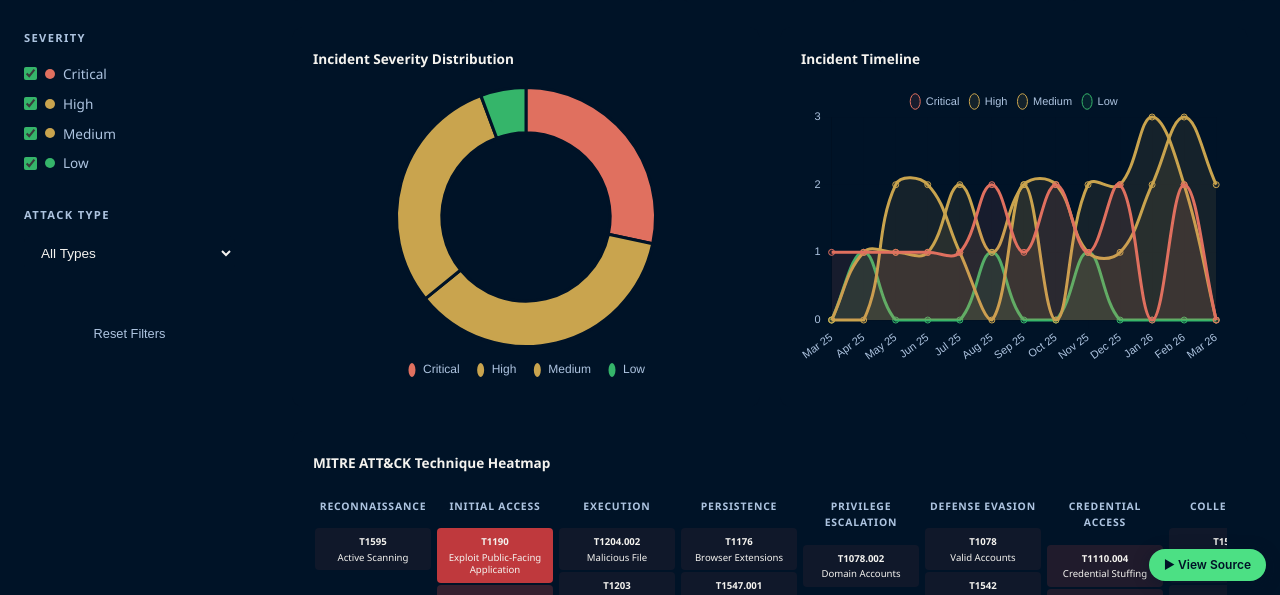
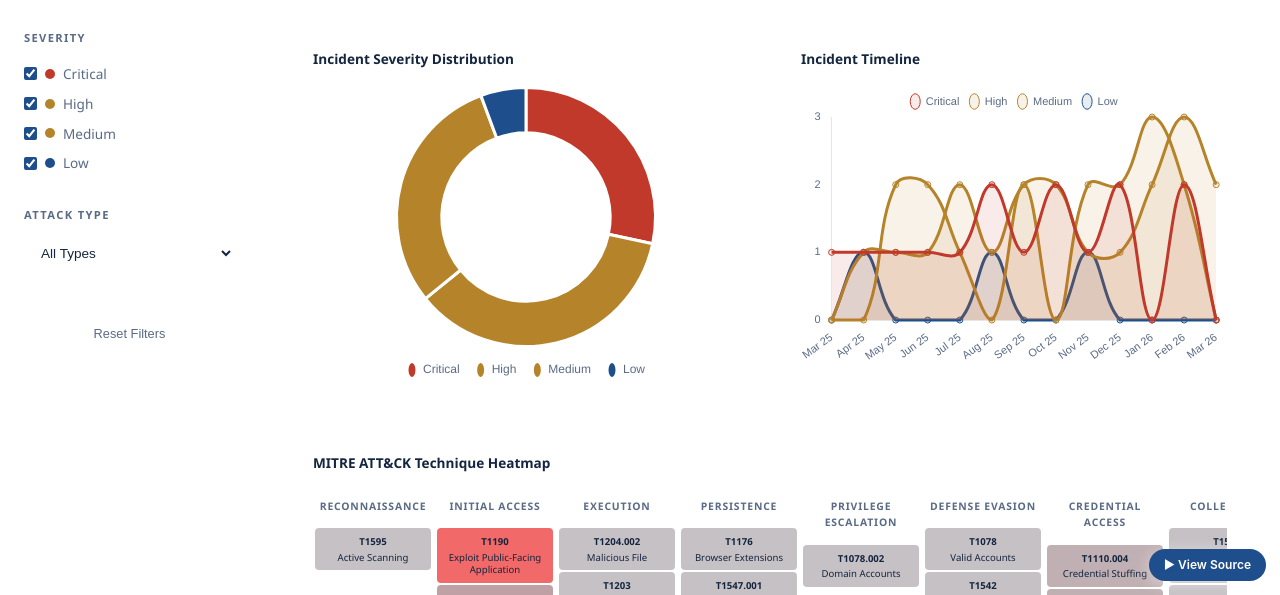
Before and after one commit to Freddricklogan/cybersecurity-incident-dashboard, a plain HTML site: page index.html in a window 1280 px wide. Shown: the part 205-800 px from the top of the page. Drawn offline with nearby package versions, Linux system fonts and the light colour scheme.

Commit message:
Re-theme app pages to light executive: white background, blue and gold accents, navy text

```diff
--- a/css/style.css
+++ b/css/style.css
@@ -1,19 +1,19 @@
 * { margin: 0; padding: 0; box-sizing: border-box; }
 
 :root {
-    --bg-primary: #001327;
-    --bg-secondary: #001327;
-    --bg-card: #001327;
-    --border: #001327;
-    --text-primary: #f4f3ef;
-    --text-secondary: #adc4e0;
-    --text-muted: #adc4e0;
-    --critical: #e0705f;
-    --high: #c9a44e;
-    --medium: #c9a44e;
-    --low: #35b56a;
-    --accent: #35b56a;
-    --accent-dim: rgba(53, 181, 106, 0.15);
+    --bg-primary: #ffffff;
+    --bg-secondary: #ffffff;
+    --bg-card: #ffffff;
+    --border: #ffffff;
+    --text-primary: #14263f;
+    --text-secondary: #5a6b86;
+    --text-muted: #5a6b86;
+    --critical: #c0392b;
+    --high: #b5842a;
+    --medium: #b5842a;
+    --low: #1f4e8c;
+    --accent: #1f4e8c;
+    --accent-dim: rgba(31, 78, 140, 0.15);
 }
 
 body {
@@ -354,7 +354,7 @@ select:focus {
     font-size: 0.75rem;
     text-align: left;
     color: var(--text-secondary);
-    box-shadow: 0 4px 12px rgba(0, 19, 39,0.4);
+    box-shadow: 0 4px 12px rgba(255, 255, 255,0.4);
 }
 
 .mitre-cell:hover .mitre-tooltip {
@@ -421,12 +421,12 @@ thead th.sorted .sort-icon {
 }
 
 tbody tr {
-    border-bottom: 1px solid rgba(0, 19, 39, 0.5);
+    border-bottom: 1px solid rgba(255, 255, 255, 0.5);
     transition: background 0.15s;
 }
 
 tbody tr:hover {
-    background: rgba(53, 181, 106, 0.05);
+    background: rgba(31, 78, 140, 0.05);
 }
 
 tbody td {
@@ -445,10 +445,10 @@ tbody td {
     letter-spacing: 0.05em;
 }
 
-.severity-badge.critical { background: rgba(224, 112, 95,0.15); color: var(--critical); }
-.severity-badge.high { background: rgba(201, 164, 78,0.15); color: var(--high); }
-.severity-badge.medium { background: rgba(201, 164, 78,0.15); color: var(--medium); }
-.severity-badge.low { background: rgba(53, 181, 106,0.15); color: var(--low); }
+.severity-badge.critical { background: rgba(192, 57, 43,0.15); color: var(--critical); }
+.severity-badge.high { background: rgba(181, 132, 42,0.15); color: var(--high); }
+.severity-badge.medium { background: rgba(181, 132, 42,0.15); color: var(--medium); }
+.severity-badge.low { background: rgba(31, 78, 140,0.15); color: var(--low); }
 
 .status-tag {
     display: inline-block;
@@ -458,10 +458,10 @@ tbody td {
     font-weight: 500;
 }
 
-.status-tag.open { background: rgba(224, 112, 95,0.1); color: var(--critical); }
-.status-tag.investigating { background: rgba(201, 164, 78,0.1); color: var(--high); }
-.status-tag.contained { background: rgba(201, 164, 78,0.1); color: var(--medium); }
-.status-tag.resolved { background: rgba(53, 181, 106,0.1); color: var(--low); }
+.status-tag.open { background: rgba(192, 57, 43,0.1); color: var(--critical); }
+.status-tag.investigating { background: rgba(181, 132, 42,0.1); color: var(--high); }
+.status-tag.contained { background: rgba(181, 132, 42,0.1); color: var(--medium); }
+.status-tag.resolved { background: rgba(31, 78, 140,0.1); color: var(--low); }
 
 /* Scrollbar */
 ::-webkit-scrollbar { width: 6px; height: 6px; }
--- a/index.html
+++ b/index.html
@@ -119,6 +119,6 @@
 
     <script src="js/mitre.js"></script>
     <script src="js/dashboard.js"></script>
-<a id="view-src" href="https://github.com/Freddricklogan/cybersecurity-incident-dashboard" target="_blank" rel="noopener" title="View source on GitHub" style="position:fixed;right:14px;bottom:14px;z-index:99999;font:600 12px/1 -apple-system,system-ui,sans-serif;color:#001327;background:#4ce084;border-radius:999px;padding:10px 15px;text-decoration:none;box-shadow:0 3px 16px rgba(0, 19, 39,.45)">&#9654; View Source</a>
+<a id="view-src" href="https://github.com/Freddricklogan/cybersecurity-incident-dashboard" target="_blank" rel="noopener" title="View source on GitHub" style="position:fixed;right:14px;bottom:14px;z-index:99999;font:600 12px/1 -apple-system,system-ui,sans-serif;color:#ffffff;background:#1f4e8c;border-radius:999px;padding:10px 15px;text-decoration:none;box-shadow:0 3px 16px rgba(255, 255, 255,.45)">&#9654; View Source</a>
 </body>
 </html>
--- a/js/dashboard.js
+++ b/js/dashboard.js
@@ -50,8 +50,8 @@ function renderSeverityChart() {
             labels: Object.keys(counts),
             datasets: [{
                 data: Object.values(counts),
-                backgroundColor: ['#e0705f', '#c9a44e', '#c9a44e', '#35b56a'],
-                borderColor: '#001327',
+                backgroundColor: ['#c0392b', '#b5842a', '#b5842a', '#1f4e8c'],
+                borderColor: '#ffffff',
                 borderWidth: 3
             }]
         },
@@ -62,7 +62,7 @@ function renderSeverityChart() {
             plugins: {
                 legend: {
                     position: 'bottom',
-                    labels: { color: '#adc4e0', padding: 16, usePointStyle: true, pointStyleWidth: 10, font: { size: 12 } }
+                    labels: { color: '#5a6b86', padding: 16, usePointStyle: true, pointStyleWidth: 10, font: { size: 12 } }
                 }
             }
         }
@@ -95,10 +95,10 @@ function renderTimelineChart() {
         data: {
             labels,
             datasets: [
-                { label: 'Critical', data: sortedKeys.map(k => monthly[k].Critical), borderColor: '#e0705f', backgroundColor: 'rgba(224, 112, 95,0.1)', fill: true, tension: 0.4 },
-                { label: 'High', data: sortedKeys.map(k => monthly[k].High), borderColor: '#c9a44e', backgroundColor: 'rgba(201, 164, 78,0.1)', fill: true, tension: 0.4 },
-                { label: 'Medium', data: sortedKeys.map(k => monthly[k].Medium), borderColor: '#c9a44e', backgroundColor: 'rgba(201, 164, 78,0.1)', fill: true, tension: 0.4 },
-                { label: 'Low', data: sortedKeys.map(k => monthly[k].Low), borderColor: '#35b56a', backgroundColor: 'rgba(53, 181, 106,0.1)', fill: true, tension: 0.4 }
+                { label: 'Critical', data: sortedKeys.map(k => monthly[k].Critical), borderColor: '#c0392b', backgroundColor: 'rgba(192, 57, 43,0.1)', fill: true, tension: 0.4 },
+                { label: 'High', data: sortedKeys.map(k => monthly[k].High), borderColor: '#b5842a', backgroundColor: 'rgba(181, 132, 42,0.1)', fill: true, tension: 0.4 },
+                { label: 'Medium', data: sortedKeys.map(k => monthly[k].Medium), borderColor: '#b5842a', backgroundColor: 'rgba(181, 132, 42,0.1)', fill: true, tension: 0.4 },
+                { label: 'Low', data: sortedKeys.map(k => monthly[k].Low), borderColor: '#1f4e8c', backgroundColor: 'rgba(31, 78, 140,0.1)', fill: true, tension: 0.4 }
             ]
         },
         options: {
@@ -106,12 +106,12 @@ function renderTimelineChart() {
             maintainAspectRatio: false,
             interaction: { mode: 'index', intersect: false },
             scales: {
-                x: { grid: { color: 'rgba(0, 19, 39,0.5)' }, ticks: { color: '#adc4e0', font: { size: 11 } } },
-                y: { grid: { color: 'rgba(0, 19, 39,0.5)' }, ticks: { color: '#adc4e0', stepSize: 1, font: { size: 11 } }, beginAtZero: true }
+                x: { grid: { color: 'rgba(255, 255, 255,0.5)' }, ticks: { color: '#5a6b86', font: { size: 11 } } },
+                y: { grid: { color: 'rgba(255, 255, 255,0.5)' }, ticks: { color: '#5a6b86', stepSize: 1, font: { size: 11 } }, beginAtZero: true }
             },
             plugins: {
                 legend: {
-                    labels: { color: '#adc4e0', usePointStyle: true, pointStyleWidth: 10, font: { size: 11 } }
+                    labels: { color: '#5a6b86', usePointStyle: true, pointStyleWidth: 10, font: { size: 11 } }
                 }
             }
         }
--- a/js/mitre.js
+++ b/js/mitre.js
@@ -58,9 +58,9 @@ window.renderMitreHeatmap = function(incidents) {
                 const g = Math.round(68 * intensity + 35 * (1 - intensity));
                 const b = Math.round(68 * intensity + 50 * (1 - intensity));
                 cell.style.background = `rgba(${r}, ${g}, ${b}, ${0.2 + intensity * 0.6})`;
-                cell.style.color = '#f4f3ef';
+                cell.style.color = '#14263f';
             } else {
-                cell.style.background = 'rgba(0, 19, 39, 0.3)';
+                cell.style.background = 'rgba(255, 255, 255, 0.3)';
             }
 
             cell.innerHTML = `
@@ -69,7 +69,7 @@ window.renderMitreHeatmap = function(incidents) {
                 <div class="mitre-tooltip">
                     <strong>${tech.id}: ${tech.name}</strong>
                     ${tech.description}<br>
-                    <span style="color: ${tech.count > 0 ? '#e0705f' : '#adc4e0'}; font-weight: 600; margin-top: 4px; display: inline-block;">
+                    <span style="color: ${tech.count > 0 ? '#c0392b' : '#5a6b86'}; font-weight: 600; margin-top: 4px; display: inline-block;">
                         ${tech.count} incident${tech.count !== 1 ? 's' : ''}
                     </span>
                 </div>
```
